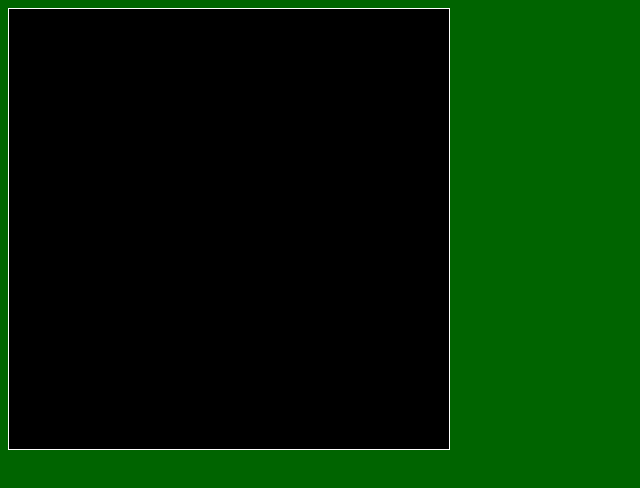
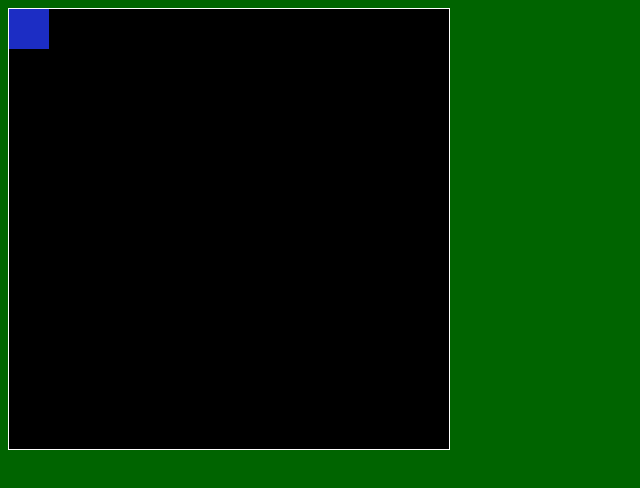
Before and after one commit to DuckettRaiser8/DuckettRaiser8.github.io, a plain HTML site: page asd-projects/walker/index.html in a window 1280 px wide. Shown: the whole page, without its empty margins (0-640 px from the left). Drawn offline with Linux system fonts and the light colour scheme.

Commit message:
minor fix

```diff
--- a/asd-projects/walker/index.css
+++ b/asd-projects/walker/index.css
@@ -11,7 +11,7 @@ body {
   position: relative;
 }
 
-#gameItem {
+#walker {
   background-color: rgb(28, 45, 196);
   width: 40px;
   height: 40px;
```
